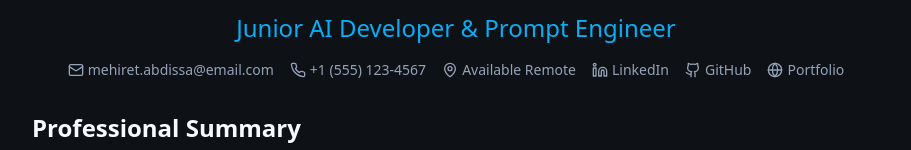
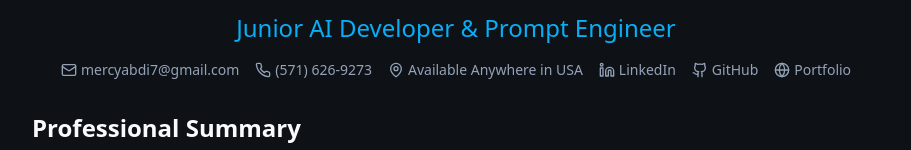
Before and after one commit to Mercynow21/portfolio-polish-pad, a React (Vite) app: page /resume in a window 1280 px wide. Shown: the part 145-295 px from the top of the page, without its empty margins (184-1095 px from the left). Built offline with nearby package versions, Linux system fonts and the light colour scheme.

Commit message:
Update contact information

```diff
--- a/src/components/Contact.tsx
+++ b/src/components/Contact.tsx
@@ -10,8 +10,8 @@ const Contact = () => {
     {
       icon: Mail,
       title: "Email",
-      value: "mehiret.abdissa@email.com",
-      href: "mailto:mehiret.abdissa@email.com",
+      value: "mercyabdi7@gmail.com",
+      href: "mailto:mercyabdi7@gmail.com",
       description: "Best way to reach me"
     },
     {
@@ -29,9 +29,16 @@ const Contact = () => {
       description: "View my code"
     },
     {
+      icon: Phone,
+      title: "Phone",
+      value: "(571) 626-9273",
+      href: "tel:5716269273",
+      description: "Direct contact"
+    },
+    {
       icon: MapPin,
       title: "Location",
-      value: "Available Remote",
+      value: "Available Anywhere in USA",
       href: "#",
       description: "Open to opportunities"
     }
--- a/src/components/Hero.tsx
+++ b/src/components/Hero.tsx
@@ -34,7 +34,7 @@ const Hero = () => {
 
         <div className="flex flex-col sm:flex-row gap-4 justify-center items-center mb-12 animate-slide-up">
           <Button variant="hero" size="lg" className="group" asChild>
-            <a href="mailto:mehiret.abdissa@email.com">
+            <a href="mailto:mercyabdi7@gmail.com">
               <Mail className="mr-2 h-5 w-5 group-hover:animate-bounce" />
               Contact Me
             </a>
--- a/src/data/resume.ts
+++ b/src/data/resume.ts
@@ -68,9 +68,9 @@ export const resumeData = {
   contact: {
     name: "Mehiret Abdissa",
     role: "Junior AI Developer & Prompt Engineer",
-    email: "mehiret.abdissa@email.com",
-    phone: "+1 (555) 123-4567",
-    location: "Available Remote",
+    email: "mercyabdi7@gmail.com",
+    phone: "(571) 626-9273",
+    location: "Available Anywhere in USA",
     linkedin: "https://www.linkedin.com/in/mehiret-abdissa",
     github: "https://github.com/mehiret-abdissa",
     website: "https://mehiret-portfolio.vercel.app"
```
